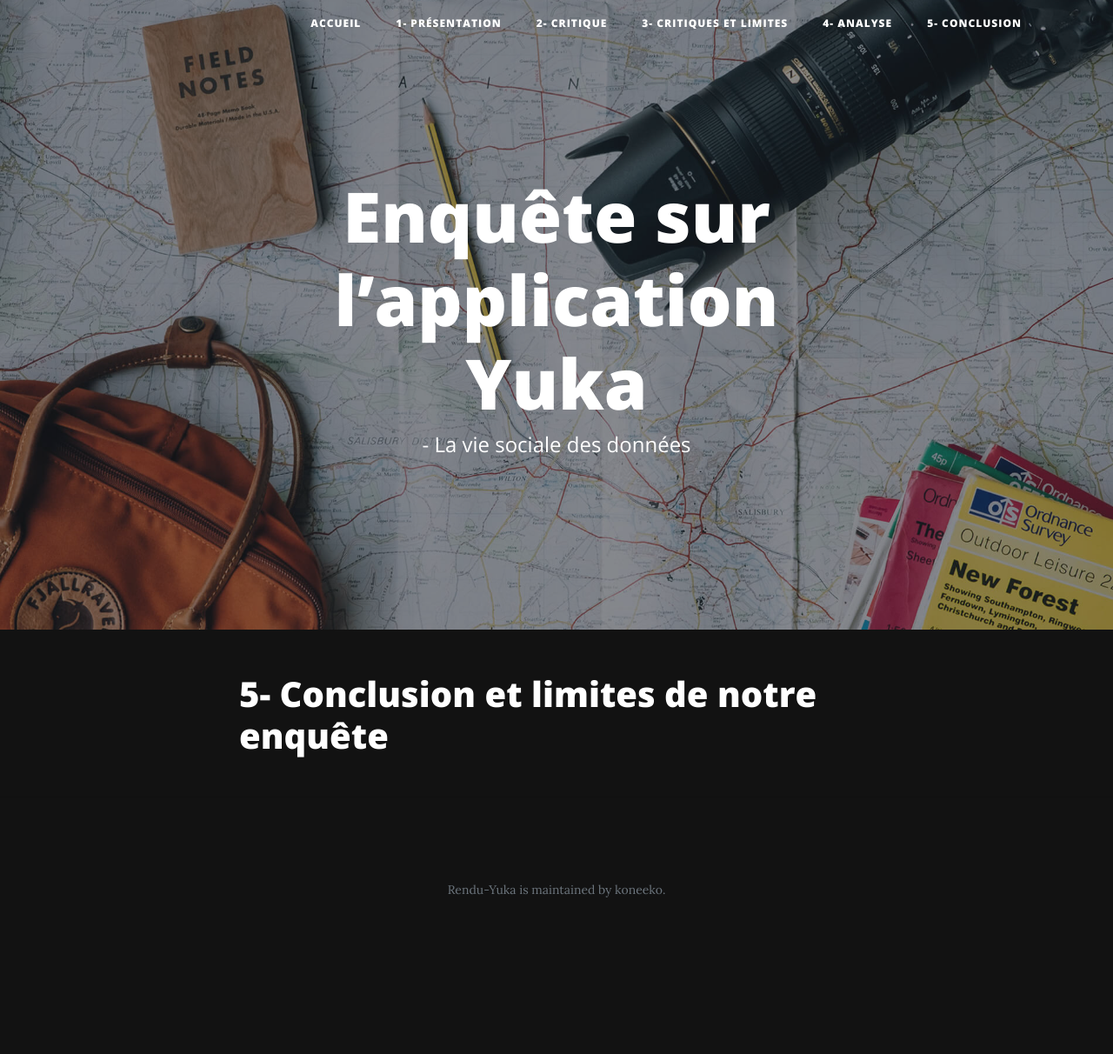
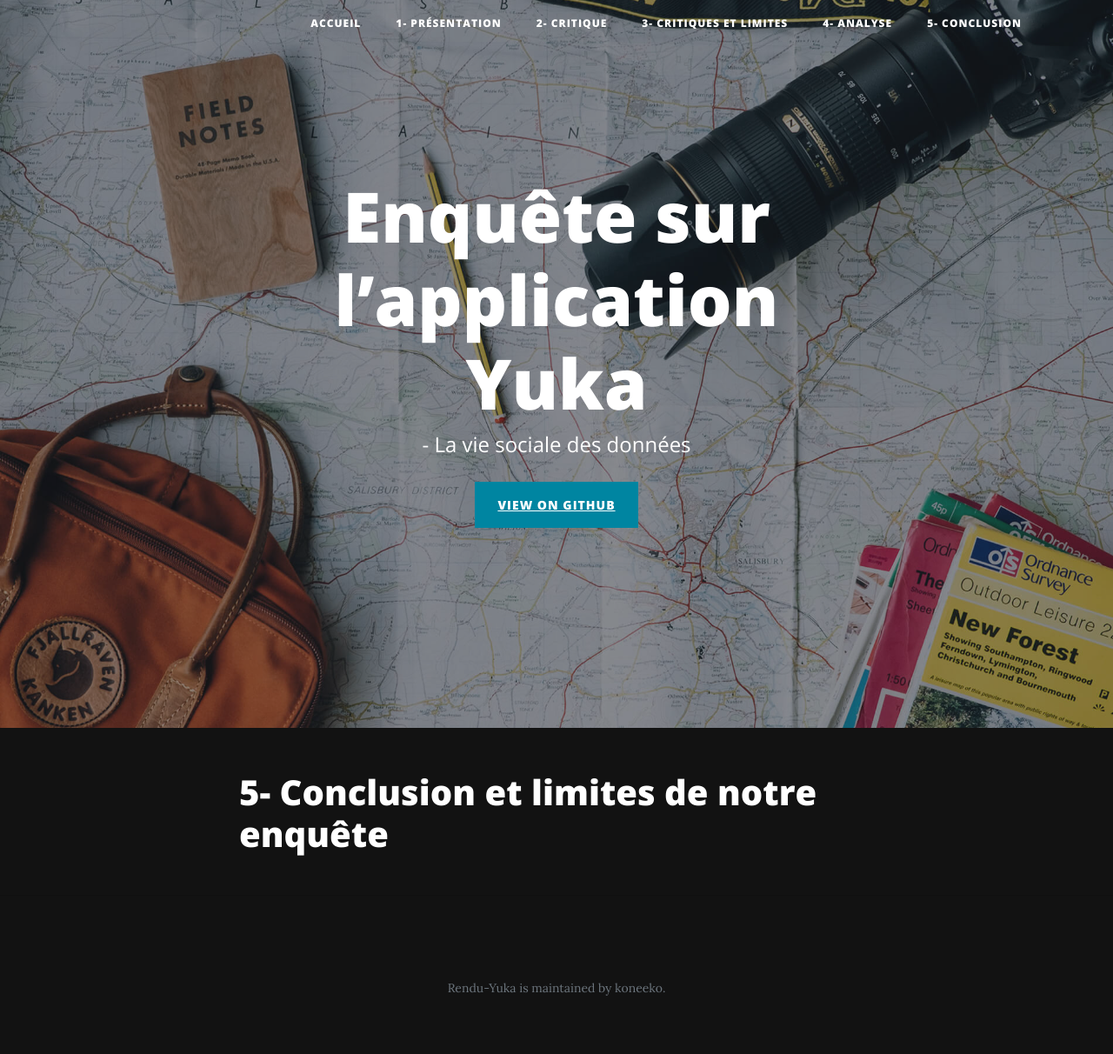
Before and after one commit to koneeko/Rendu-Yuka, a Jekyll site: the page 5-conclusion-et-limite-enquete.html, which Jekyll copies as it is, in a window 1280 px wide. Shown: the whole page at 87% size. Built offline with Jekyll 4.4.1, drawn with Linux system fonts in a browser that asks for light colours; before the commit the page ends 1099 px from its top, so only the background shows below that.

Commit message:
Update 5-conclusion-et-limite-enquete.html

```diff
--- a/5-conclusion-et-limite-enquete.html
+++ b/5-conclusion-et-limite-enquete.html
@@ -33,7 +33,11 @@
             <div class="row">
                 <div class="col-md-10 col-lg-8 mx-auto">
                     <div class="site-heading">
-                        <h1><strong>Enquête sur l’application Yuka </strong><br></h1><span class="subheading">- La vie sociale des données</span></div>
+                        <h1><strong>Enquête sur l’application Yuka </strong><br></h1><span class="subheading">- La vie sociale des données</span>
+                        <p>
+                        <a href="https://github.com/koneeko/Rendu-Yuka" class="btn btn-primary">View on Github</a>
+                        </p>
+                    </div>
                 </div>
             </div>
         </div>
```
